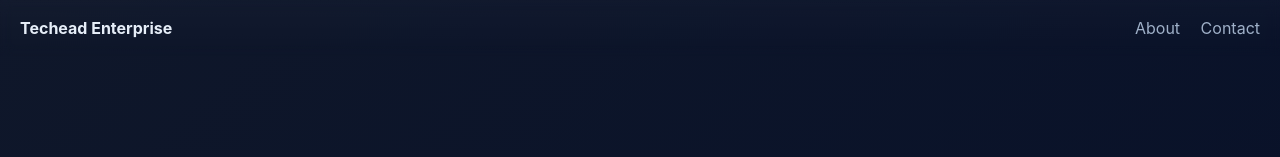
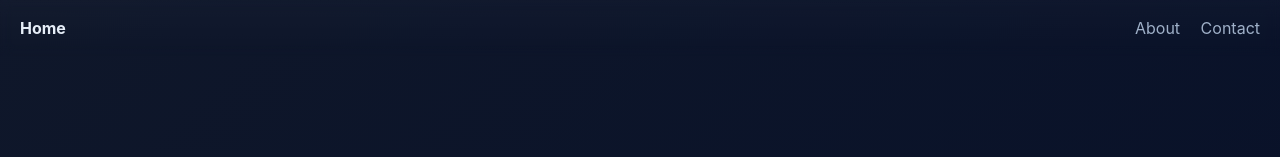
Before and after one commit to CodeXKid7/Profile-Card-, a plain HTML site: page contact.html in a window 1280 px wide. Shown: the top 157 px of the page. Drawn offline with Linux system fonts and the light colour scheme.

Commit message:
Update contact.html

```diff
--- a/contact.html
+++ b/contact.html
@@ -8,7 +8,7 @@
 </head>
 <body>
   <header class="site-header">
-    <a class="logo" href="index.html" aria-label="Frontend Wizards home">Techead Enterprise</a>
+    <a class="logo" href="index.html" aria-label="Frontend Wizards home">Home</a>
     <nav>
       <a href="about.html">About</a>
       <a href="contact.html">Contact</a>
```
